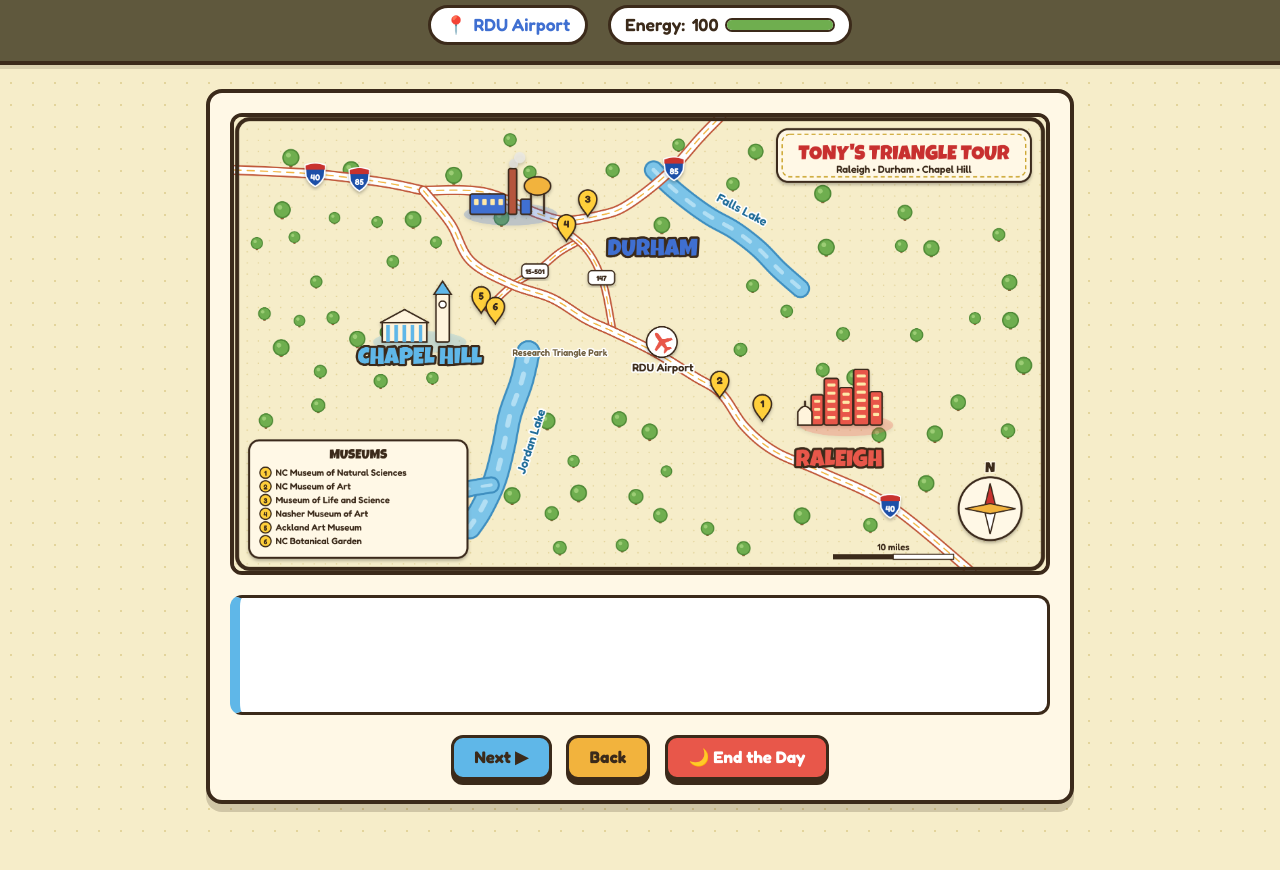
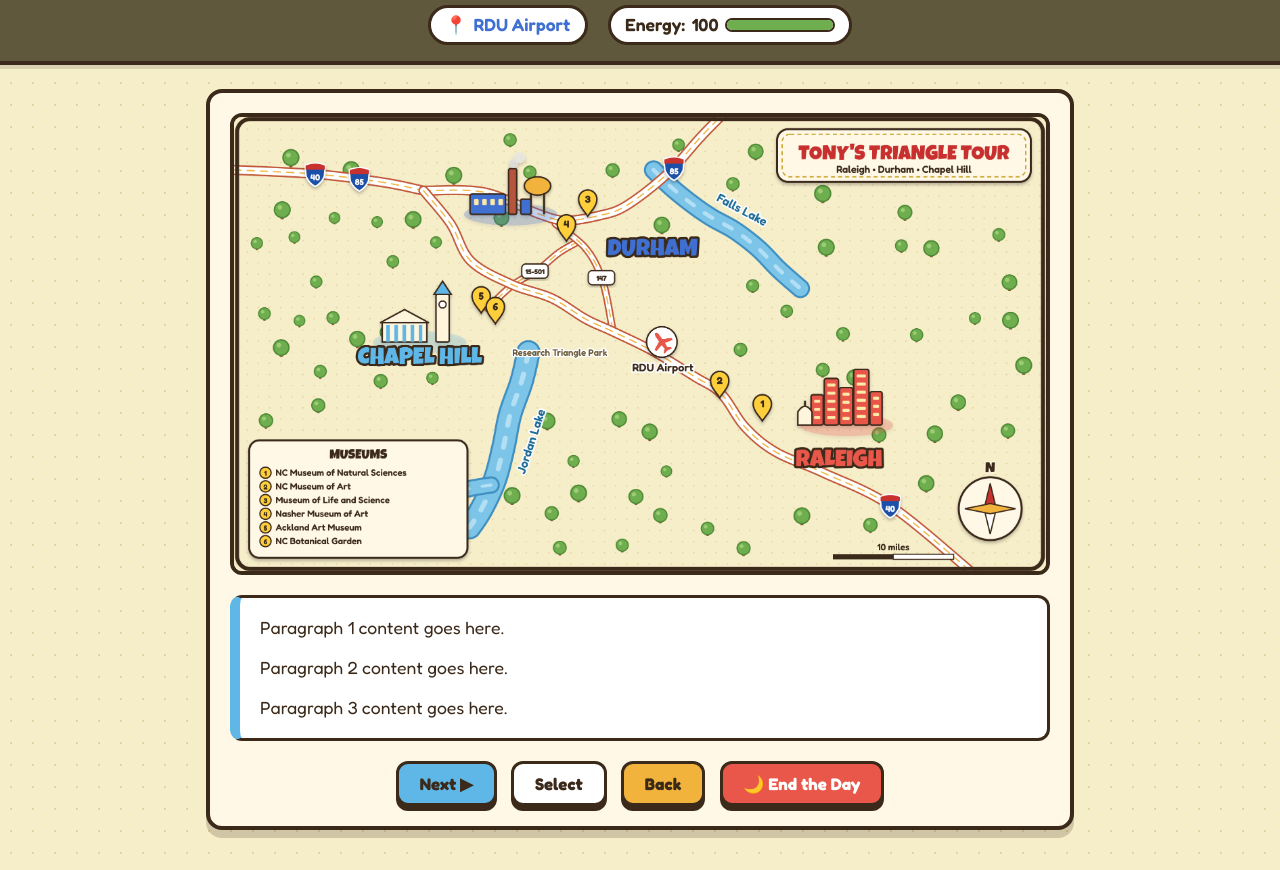
Before and after one commit to achunter3/WEB-115-Final-Project, a plain HTML site: page index.html in a window 1280 px wide. Shown: the part 104-974 px from the top of the page. Before the commit the page ends 948 px from the top, so only its background shows below. Drawn offline with Linux system fonts and the light colour scheme.

Commit message:
added a select button and modified styling.

```diff
--- a/index.html
+++ b/index.html
@@ -31,14 +31,15 @@
 
             <!-- REQUIRED: 3 paragraphs with ids, filled by a function -->
             <div id="story-text">
-                <p id="paragraph1"></p>
-                <p id="paragraph2"></p>
-                <p id="paragraph3"></p>
+                <p id="paragraph1">Paragraph 1 content goes here.</p>
+                <p id="paragraph2">Paragraph 2 content goes here.</p>
+                <p id="paragraph3">Paragraph 3 content goes here.</p>
             </div>
 
             <!-- REQUIRED: buttons with ids -->
             <div id="nav-buttons">
-                <button id="nextParagraphButton">Next ▶</button>
+                <button id="nextButton">Next ▶</button>
+                <button id="selectButton">Select</button>
                 <button id="backButton">Back</button>
                 <button id="endDayButton">🌙 End the Day</button>
             </div>
--- a/style.css
+++ b/style.css
@@ -242,8 +242,12 @@ button:disabled {
     box-shadow: var(--pop-shadow);
 }
 
-#nextParagraphButton {
+#nextButton {
     background: var(--chapel-blue);
+}
+
+#selectButton {
+    background: #fff;
 }
 
 #backButton {
```
